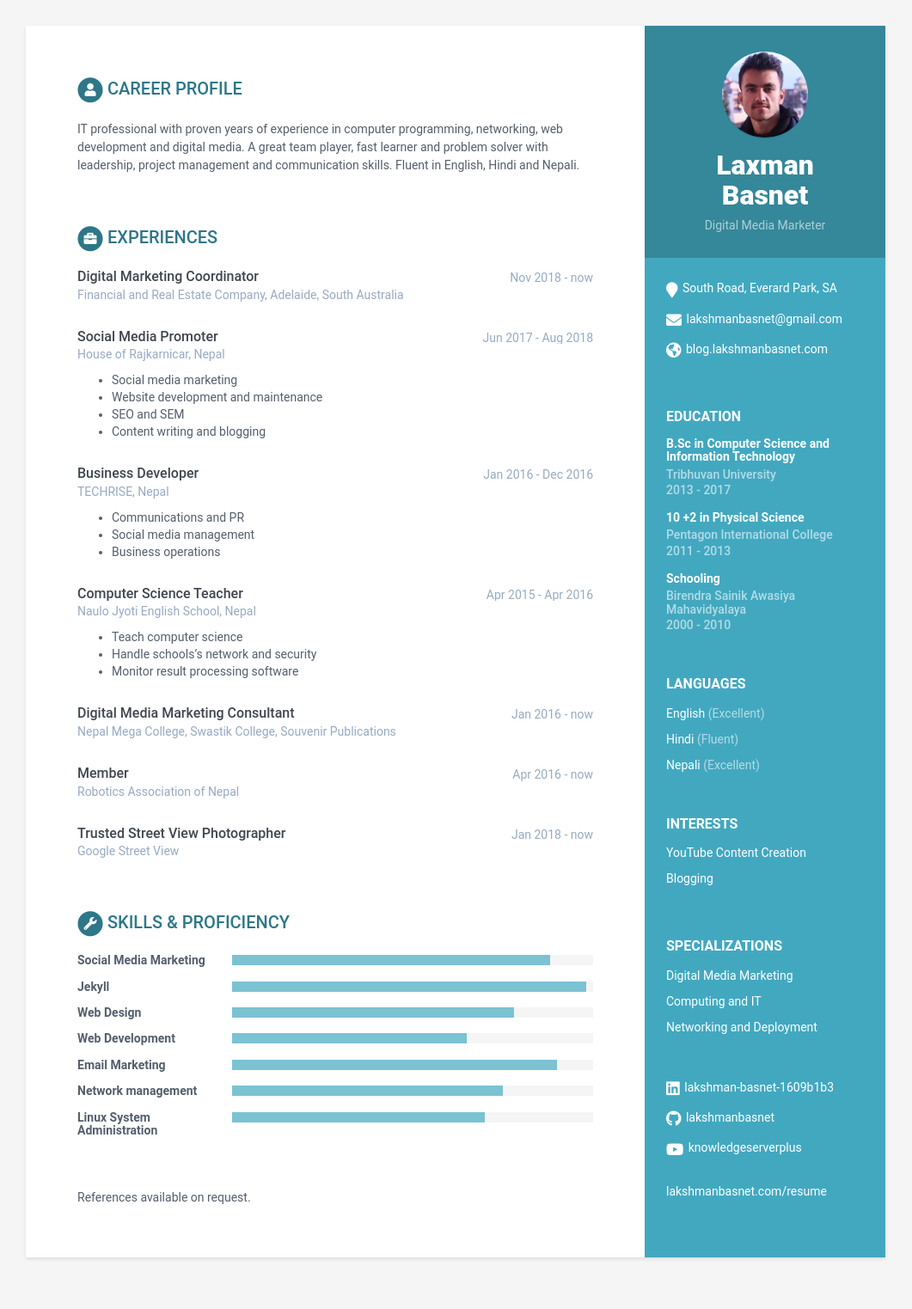
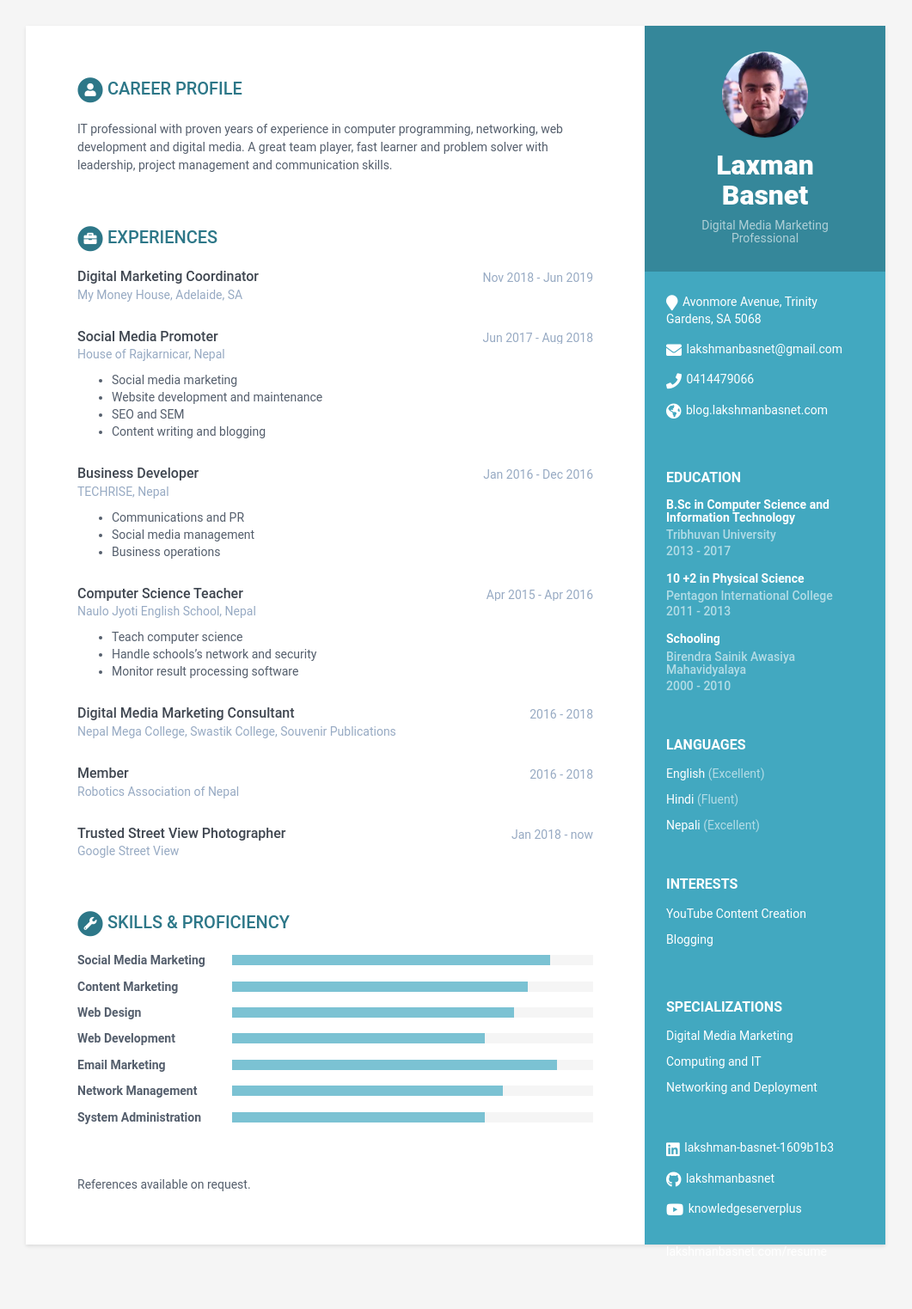
Before and after one commit to lakshmanbasnet/lakshmanbasnet.com, a Jekyll site: the page built from resume.html, in a window 1280 px wide. Shown: the whole page at 86% size, without its empty margins (110-1171 px from the left). Built offline with Jekyll 4.4.1, drawn with Linux system fonts in a browser that asks for light colours.

Commit message:
Update data.yml

```diff
--- a/_data/data.yml
+++ b/_data/data.yml
@@ -8,13 +8,13 @@ sidebar:
 
     # Profile information
     name: Laxman Basnet
-    tagline: Digital Media Marketer
+    tagline: Digital Media Marketing Professional
     avatar: profile.jpg #place a 100x100 picture inside /assets/images/ folder and provide the name of the file below
 
     # Sidebar links
-    address: South Road, Everard Park, SA
+    address: Avonmore Avenue, Trinity Gardens, SA 5068
     email: lakshmanbasnet@gmail.com
-    phone:
+    phone: 0414479066
     website: blog.lakshmanbasnet.com #do not add http://
     linkedin: lakshman-basnet-1609b1b3
     github: lakshmanbasnet
@@ -47,8 +47,7 @@ sidebar:
 career-profile:
     title: Career Profile
     summary: |
-      IT professional with proven years of experience in computer programming, networking, web development and digital media. A great team player, fast learner and problem solver with leadership, project management and communication skills. Fluent in English, Hindi and Nepali.
-
+      IT professional with proven years of experience in computer programming, networking, web development and digital media. A great team player, fast learner and problem solver with leadership, project management and communication skills.
 education:
     - degree: B.Sc in Computer Science and Information Technology
       university: Tribhuvan University
@@ -77,8 +76,8 @@ education:
 
 experiences:
     - role: Digital Marketing Coordinator
-      time: Nov 2018 - now
-      company: Financial and Real Estate Company, Adelaide, South Australia
+      time: Nov 2018 - Jun 2019
+      company: My Money House, Adelaide, SA
       details: |
 
     - role: Social Media Promoter
@@ -109,11 +108,11 @@ experiences:
           - Monitor result processing software
 
     - role: Digital Media Marketing Consultant
-      time: Jan 2016 - now
+      time: 2016 - 2018
       company: Nepal Mega College, Swastik College, Souvenir Publications
 
     - role: Member
-      time: Apr 2016 - now
+      time: 2016 - 2018
       company: Robotics Association of Nepal
 
     - role: Trusted Street View Photographer
@@ -127,22 +126,22 @@ skills:
       - name: Social Media Marketing
         level: 88%
 
-      - name: Jekyll
-        level: 98%
+      - name: Content Marketing
+        level: 82%
 
       - name: Web Design
         level: 78%
 
       - name: Web Development
-        level: 65%
+        level: 70%
 
       - name: Email Marketing
         level: 90%
 
-      - name: Network management
+      - name: Network Management
         level: 75%
 
-      - name: Linux System Administration
+      - name: System Administration
         level: 70%
 
 footer: >
```
